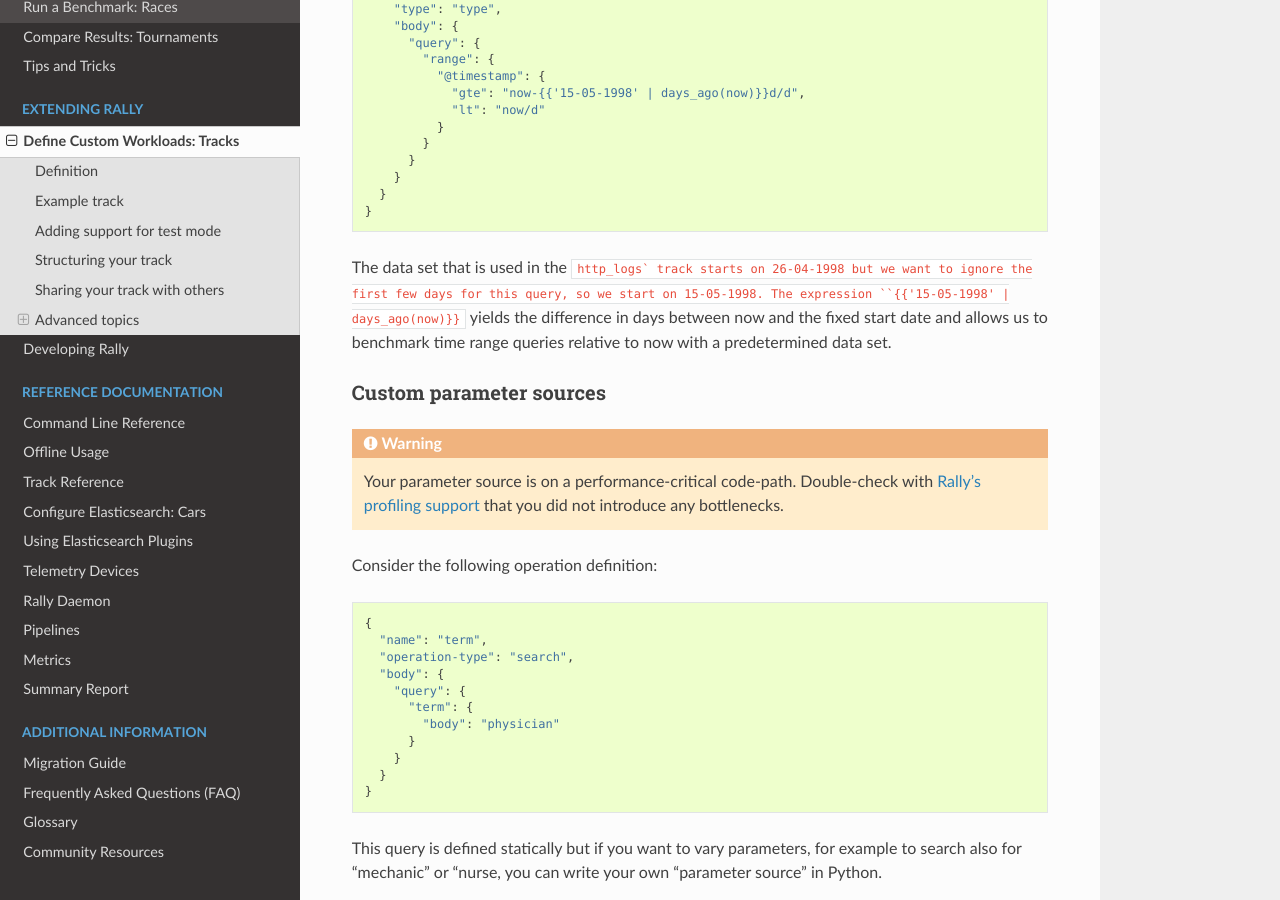
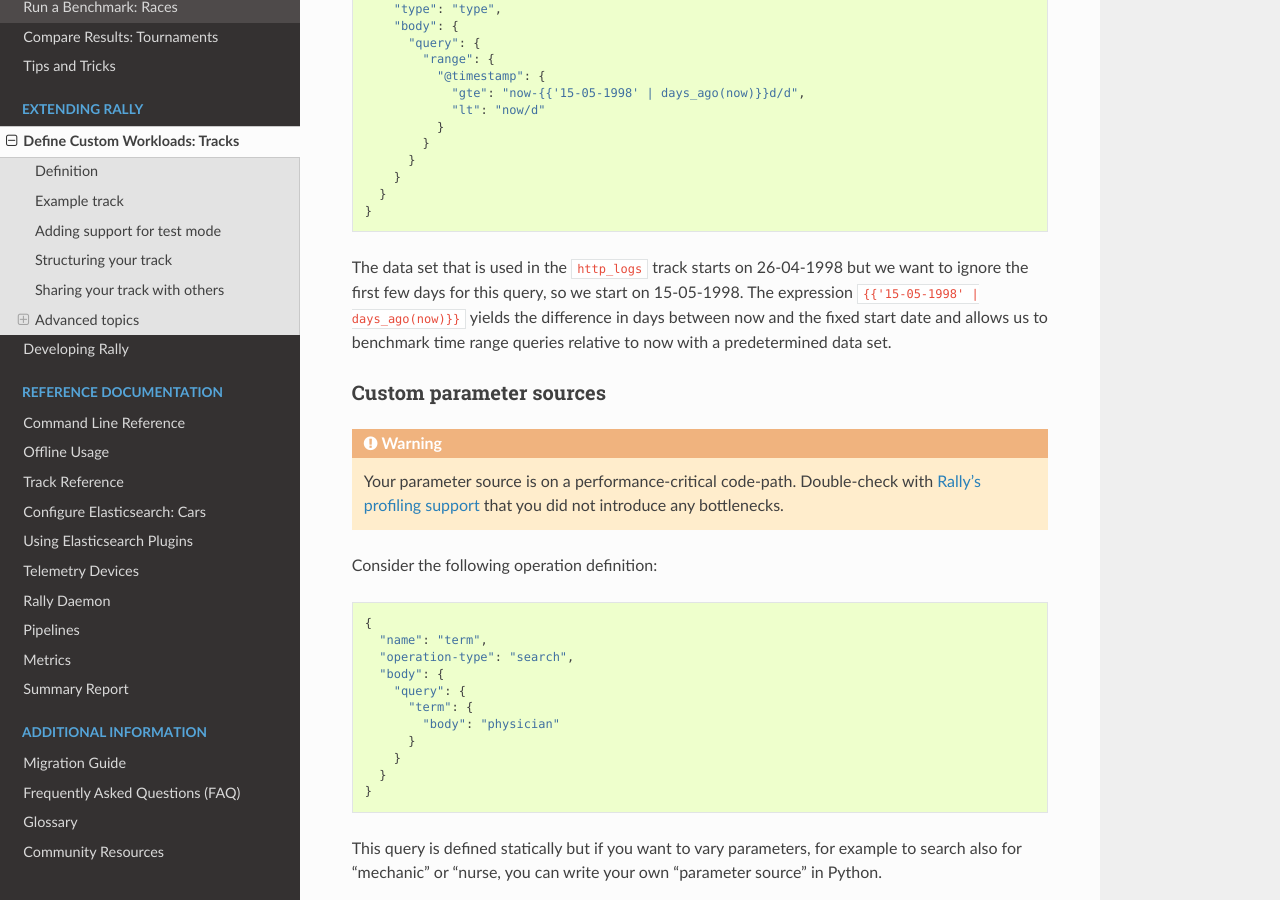
Before and after one commit to elastic/rally, a Sphinx documentation site: the page built from docs/adding_tracks.rst, in a window 1280 px wide and 900 px high, scrolled down 11414 px. Built offline with Sphinx 7.4.7 and the Read the Docs theme 2.0.0, drawn with Linux system fonts in a browser that asks for light colours.

Commit message:
Add missing backtick

```diff
--- a/docs/adding_tracks.rst
+++ b/docs/adding_tracks.rst
@@ -565,7 +565,7 @@ You can find an example in the ``http_logs`` track::
       }
     }
 
-The data set that is used in the ``http_logs` track starts on 26-04-1998 but we want to ignore the first few days for this query, so we start on 15-05-1998. The expression ``{{'15-05-1998' | days_ago(now)}}`` yields the difference in days between now and the fixed start date and allows us to benchmark time range queries relative to now with a predetermined data set.
+The data set that is used in the ``http_logs`` track starts on 26-04-1998 but we want to ignore the first few days for this query, so we start on 15-05-1998. The expression ``{{'15-05-1998' | days_ago(now)}}`` yields the difference in days between now and the fixed start date and allows us to benchmark time range queries relative to now with a predetermined data set.
 
 .. _adding_tracks_custom_param_sources:
 
```
